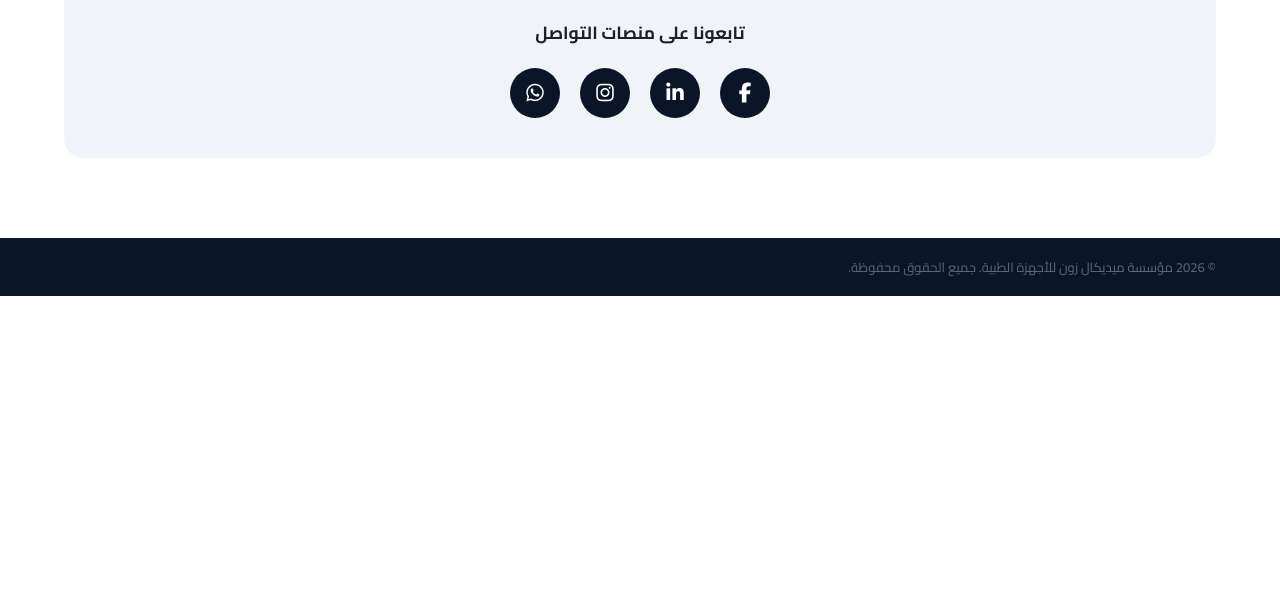
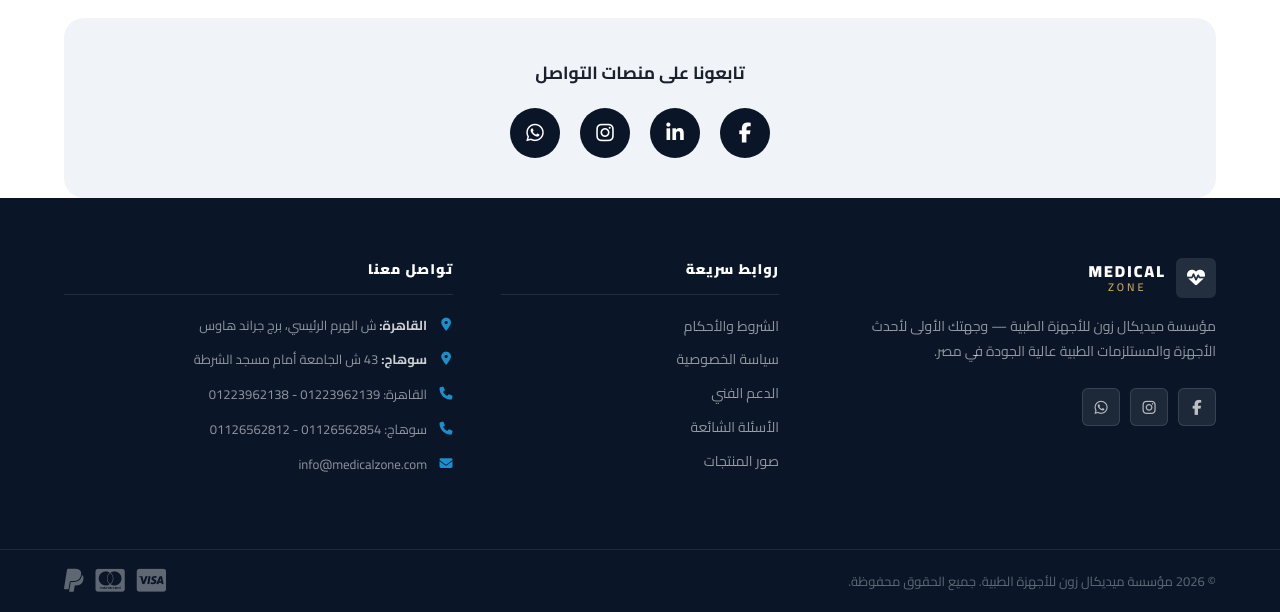
Before and after one commit to medicalzone1000/medical-zone, a plain HTML site: page contact.html in a window 1280 px wide. Shown: the part 1396-2008 px from the top of the page. Before the commit the page ends 1692 px from the top, so only its background shows below. Drawn offline with Linux system fonts and the light colour scheme; a web font is replaced by a local one.

Commit message:
Update contact.html

```diff
--- a/contact.html
+++ b/contact.html
@@ -94,6 +94,10 @@
 </head>
 <body>
 
+    <div class="announcement-bar">
+        <p>🚚 شحن مجاني للطلبات فوق 2000 جنيه &nbsp;|&nbsp; ✅ ضمان سنة على جميع الأجهزة &nbsp;|&nbsp; 📞 دعم فني 24/7</p>
+    </div>
+
     <header class="site-header" id="site-header">
         <div class="header-inner container">
             <div class="header-logo">
@@ -105,6 +109,7 @@
                     </div>
                 </a>
             </div>
+            <button class="mobile-menu-btn" id="mobileMenuBtn"><i class="fas fa-bars"></i></button>
             <nav class="main-nav">
                 <ul>
                     <li><a href="index.html">الرئيسية</a></li>
@@ -114,8 +119,25 @@
                     <li><a href="contact.html" class="active">تواصل معنا</a></li>
                 </ul>
             </nav>
+            <div class="header-actions">
+                <a href="admin.html" class="btn-outline-sm"><i class="fas fa-cog"></i> لوحة التحكم</a>
+            </div>
         </div>
     </header>
+
+    <div class="drawer-overlay" id="drawerOverlay"></div>
+    <div class="mobile-drawer" id="mobileDrawer">
+        <button class="drawer-close" id="drawerClose"><i class="fas fa-times"></i></button>
+        <nav class="drawer-nav">
+            <ul>
+                <li><a href="index.html"><i class="fas fa-home"></i> الرئيسية</a></li>
+                <li><a href="store.html"><i class="fas fa-store"></i> المتجر</a></li>
+                <li><a href="maintenance.html"><i class="fas fa-tools"></i> صيانة</a></li>
+                <li><a href="reports.html"><i class="fas fa-file-medical"></i> تقارير</a></li>
+                <li><a href="contact.html" class="active"><i class="fas fa-envelope"></i> تواصل معنا</a></li>
+            </ul>
+        </nav>
+    </div>
 
     <main>
         <section class="contact-hero">
@@ -166,7 +188,7 @@
             <div class="social-connect">
                 <h3>تابعونا على منصات التواصل</h3>
                 <div class="social-icons-large">
-                    <a href="#"><i class="fab fa-facebook-f"></i></a>
+                    <a href="https://web.facebook.com/medical.zone.sohage" target="_blank"><i class="fab fa-facebook-f"></i></a>
                     <a href="#"><i class="fab fa-linkedin-in"></i></a>
                     <a href="#"><i class="fab fa-instagram"></i></a>
                     <a href="#"><i class="fab fa-whatsapp"></i></a>
@@ -175,20 +197,90 @@
         </section>
     </main>
 
-    <footer class="site-footer" style="margin-top: 80px;">
+    <!-- Footer كامل -->
+    <footer class="site-footer">
+        <div class="footer-top">
+            <div class="container footer-grid">
+                <div class="footer-col footer-brand">
+                    <div class="footer-logo">
+                        <div class="logo-icon"><i class="fas fa-heartbeat"></i></div>
+                        <div class="logo-text">
+                            <span class="logo-main">MEDICAL</span>
+                            <span class="logo-sub">ZONE</span>
+                        </div>
+                    </div>
+                    <p>مؤسسة ميديكال زون للأجهزة الطبية — وجهتك الأولى لأحدث الأجهزة والمستلزمات الطبية عالية الجودة في مصر.</p>
+                    <div class="social-links">
+                        <a href="https://web.facebook.com/medical.zone.sohage" target="_blank" rel="noopener" aria-label="فيسبوك"><i class="fab fa-facebook-f"></i></a>
+                        <a href="#" aria-label="إنستجرام"><i class="fab fa-instagram"></i></a>
+                        <a href="#" aria-label="واتساب"><i class="fab fa-whatsapp"></i></a>
+                    </div>
+                </div>
+                <div class="footer-col">
+                    <h4 class="footer-col-title">روابط سريعة</h4>
+                    <ul class="footer-links">
+                        <li><a href="#">الشروط والأحكام</a></li>
+                        <li><a href="#">سياسة الخصوصية</a></li>
+                        <li><a href="#">الدعم الفني</a></li>
+                        <li><a href="#">الأسئلة الشائعة</a></li>
+                        <li><a href="https://web.facebook.com/medical.zone.sohage/photos" target="_blank" rel="noopener">صور المنتجات</a></li>
+                    </ul>
+                </div>
+                <div class="footer-col">
+                    <h4 class="footer-col-title">تواصل معنا</h4>
+                    <ul class="footer-contact">
+                        <li>
+                            <i class="fas fa-map-marker-alt"></i>
+                            <span><strong>القاهرة:</strong> ش الهرم الرئيسي، برج جراند هاوس</span>
+                        </li>
+                        <li>
+                            <i class="fas fa-map-marker-alt"></i>
+                            <span><strong>سوهاج:</strong> 43 ش الجامعة أمام مسجد الشرطة</span>
+                        </li>
+                        <li>
+                            <i class="fas fa-phone"></i>
+                            <span>القاهرة: 01223962139 - 01223962138</span>
+                        </li>
+                        <li>
+                            <i class="fas fa-phone"></i>
+                            <span>سوهاج: 01126562854 - 01126562812</span>
+                        </li>
+                        <li>
+                            <i class="fas fa-envelope"></i>
+                            <span>info@medicalzone.com</span>
+                        </li>
+                    </ul>
+                </div>
+            </div>
+        </div>
         <div class="footer-bottom">
             <div class="container footer-bottom-inner">
                 <p>&copy; 2026 مؤسسة ميديكال زون للأجهزة الطبية. جميع الحقوق محفوظة.</p>
+                <div class="payment-icons">
+                    <i class="fab fa-cc-visa"></i>
+                    <i class="fab fa-cc-mastercard"></i>
+                    <i class="fab fa-paypal"></i>
+                </div>
             </div>
         </div>
     </footer>
 
     <script>
-        // Sticky header
         const header = document.getElementById('site-header');
         window.addEventListener('scroll', () => {
             header.classList.toggle('scrolled', window.scrollY > 60);
         });
+
+        // Mobile Drawer
+        const menuBtn = document.getElementById('mobileMenuBtn');
+        const drawer = document.getElementById('mobileDrawer');
+        const overlay = document.getElementById('drawerOverlay');
+        const closeBtn = document.getElementById('drawerClose');
+        function openDrawer() { drawer.classList.add('open'); overlay.classList.add('open'); document.body.style.overflow = 'hidden'; }
+        function closeDrawer() { drawer.classList.remove('open'); overlay.classList.remove('open'); document.body.style.overflow = ''; }
+        if (menuBtn) menuBtn.addEventListener('click', openDrawer);
+        if (closeBtn) closeBtn.addEventListener('click', closeDrawer);
+        if (overlay) overlay.addEventListener('click', closeDrawer);
     </script>
 </body>
 </html>
```
